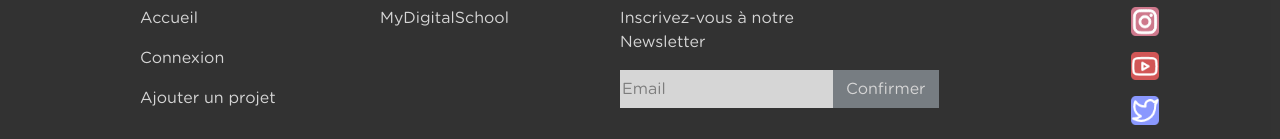
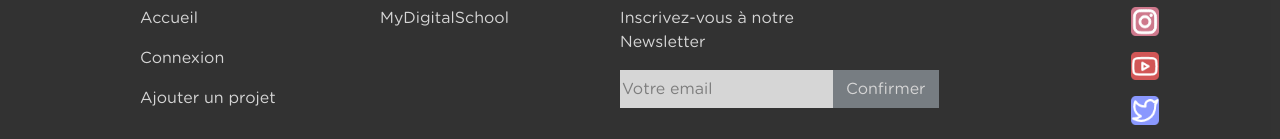
Before and after one commit to BlueFaste/MyCreativeWeek-Accessibilite, a Vue app: page / in a window 1280 px wide. Shown: the part 3104-3243 px from the top of the page. Built offline with nearby package versions, Linux system fonts and the light colour scheme.

Commit message:
chnage placeolder

```diff
--- a/src/components/Footer.vue
+++ b/src/components/Footer.vue
@@ -13,7 +13,7 @@
 				<div class="d-flex flex-column footerLink col">
 					<label for="newsletter">Inscrivez-vous à notre <span lang="en">Newsletter</span></label>
 					<form action="" method="post" class="d-flex">
-						<input type="email" id="newsletter" placeholder="Email"/>
+						<input type="email" id="newsletter" placeholder="Votre email"/>
 						<b-button class="buttonMDS buttonNwlt" title="Confirmer l'email">Confirmer</b-button>
 					</form>
 				</div>
```
